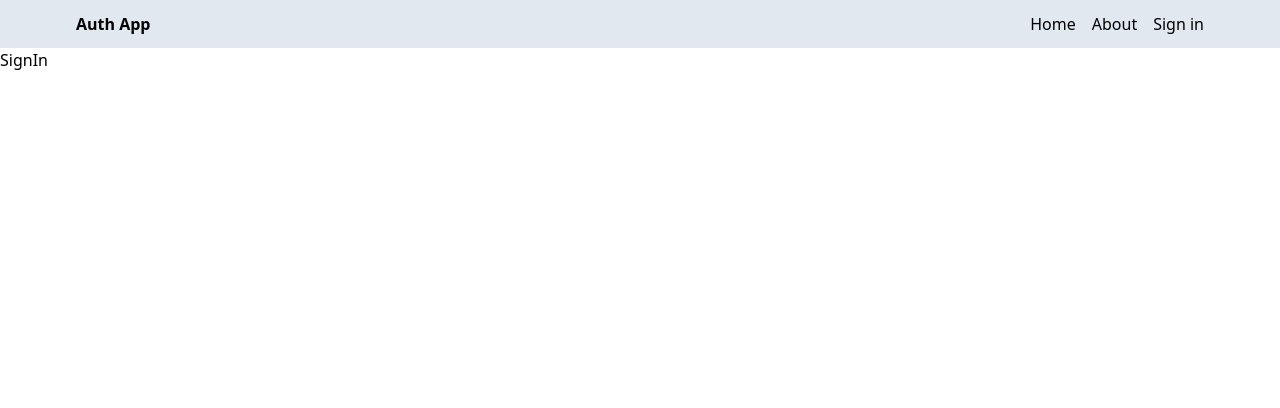
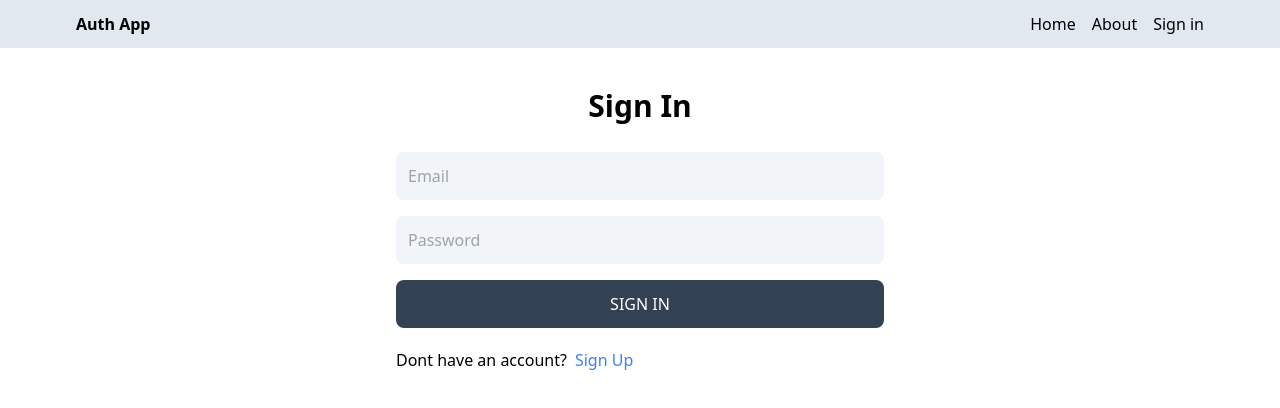
Before and after one commit to antonioirg03/AuthProject, a React (Vite) app in the folder client/: page /signin in a window 1280 px wide. Shown: the top 408 px of the page. Built offline with nearby package versions, Linux system fonts and the light colour scheme.

Commit message:
complete the signin and signup pages

```diff
--- a/client/src/pages/SignIn.jsx
+++ b/client/src/pages/SignIn.jsx
@@ -1,7 +1,79 @@
-import React from "react";
+import React, { useState } from "react";
+import { Link, useNavigate } from "react-router-dom";
 
-export const SignIn = () => {
-  return <div>SignIn</div>;
+const SignIn = () => {
+  const [formData, setFormData] = useState({});
+  const [error, setError] = useState(null);
+  const [loading, setLoading] = useState(false);
+
+  const navigate = useNavigate();
+
+  const handleChange = (e) => {
+    setFormData({ ...formData, [e.target.id]: e.target.value });
+  };
+
+  const handleSubmit = async (e) => {
+    e.preventDefault();
+
+    try {
+      setError(false);
+      setLoading(true);
+      const response = await fetch("/api/auth/signin", {
+        method: "POST",
+        headers: {
+          "Content-Type": "application/json",
+        },
+        body: JSON.stringify(formData),
+      });
+      const data = await response.json();
+      setLoading(false);
+      if (data.success === false) {
+        setError(true);
+        return;
+      }
+      navigate("/");
+    } catch (err) {
+      console.log(err);
+      setError(true);
+      setLoading(false);
+    }
+  };
+
+  return (
+    <div className='p-3 max-w-lg mx-auto'>
+      <h1 className='text-3xl text-center font-semibold my-7'>Sign In</h1>
+      <form onSubmit={handleSubmit} className='flex flex-col gap-4'>
+        <input
+          type='text'
+          placeholder='Email'
+          id='email'
+          className='bg-slate-100 p-3 rounded-lg'
+          onChange={handleChange}
+        />
+        <input
+          type='password'
+          placeholder='Password'
+          id='password'
+          className='bg-slate-100 p-3 rounded-lg'
+          onChange={handleChange}
+        />
+        <button
+          disabled={loading}
+          className='bg-slate-700 text-white p-3 rounded-lg uppercase
+        hover:opacity-70 disabled:opacity-50'
+        >
+          {loading ? "Loading..." : "Sign In"}
+        </button>
+      </form>
+      <div className='flex gap-2 mt-5'>
+        <p>Dont have an account?</p>
+        <Link to='/signup' className='text-blue-500'>
+          <span className='text-blue-500'>Sign Up</span>
+        </Link>
+      </div>
+      <p className='text-red-500 mt-5'>{error && "Something went wrong"}</p>
+    </div>
+  );
 };
 
 export default SignIn;
--- a/client/src/pages/SignUp.jsx
+++ b/client/src/pages/SignUp.jsx
@@ -1,5 +1,5 @@
 import React, { useState } from "react";
-import { Link } from "react-router-dom";
+import { Link, useNavigate } from "react-router-dom";
 
 const SignUp = () => {
   const [formData, setFormData] = useState({});
@@ -10,6 +10,7 @@
     setFormData({ ...formData, [e.target.id]: e.target.value });
   };
 
+  const navigate = useNavigate();
   const handleSubmit = async (e) => {
     e.preventDefault();
 
@@ -29,8 +30,7 @@
         setError(true);
         return;
       }
-
-      console.log(data);
+      navigate("/signin");
     } catch (err) {
       console.log(err);
       setError(true);
```
